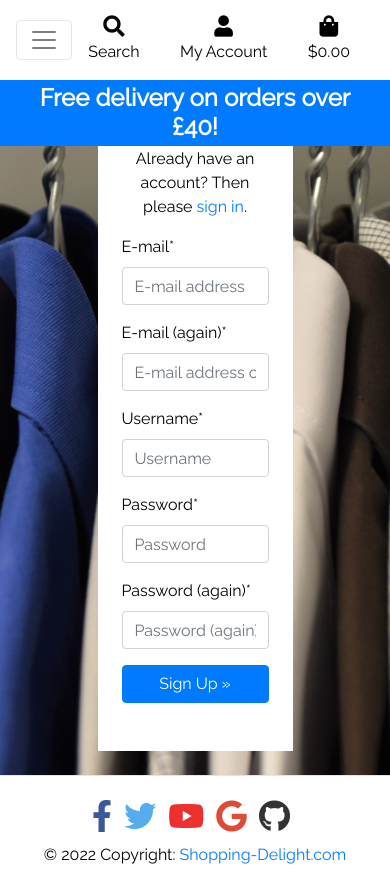
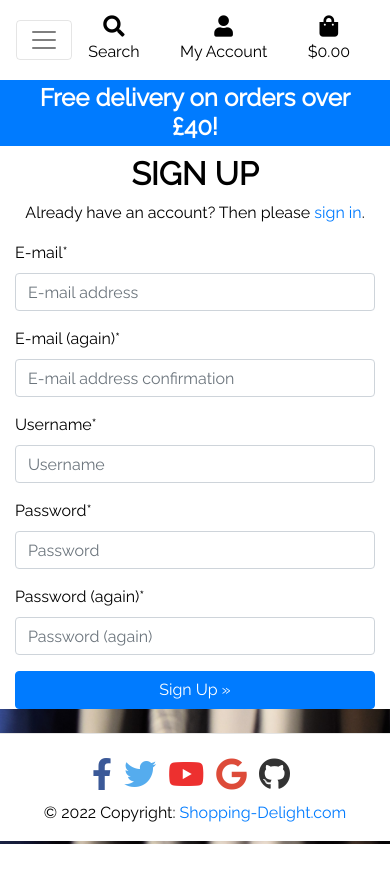
Before and after one commit to Chrisloufa/Shopping-Delight, a Django app: page /signup/ in a window 390 px wide. After the commit the page ends 844 px from the top, so only its background shows below. Run offline with Django 4.2, Linux system fonts and the light colour scheme; some libraries are stand-ins or nearby versions; grey boxes are pictures that could not be loaded.

Commit message:
media queries adjustments

```diff
--- a/static/css/base.css
+++ b/static/css/base.css
@@ -211,6 +211,7 @@ a.category-badge>span.badge:hover {
     .header-container {
         padding-top: 164px;
     }
+
 }
 
 /* pad the top a bit when navbar is collapsed on mobile */
@@ -221,6 +222,12 @@ a.category-badge>span.badge:hover {
 
     body {
         height: calc(100vh - 116px);
+    }
+
+    .container {
+        background-color: white;
+        width: 100% !important;
+        padding-top: 20% !important;
     }
 }
 
--- a/templates/allauth/account/signup.html
+++ b/templates/allauth/account/signup.html
@@ -10,7 +10,7 @@
 {% block head_title %}{% trans "Signup" %}{% endblock %}
 
 {% block content %}
-<div class="container signup-container mt-4 p-4">
+<div class="container signup-container mt-4">
   <h2 class="text-center font-weight-bold sign-in-bt">{% trans "SIGN UP" %}</h2>
 
   <p class="text-center">{% blocktrans %}Already have an account? Then please <a href="{{ login_url }}">sign
```
